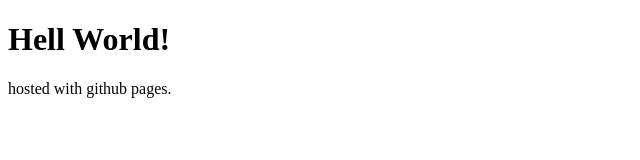
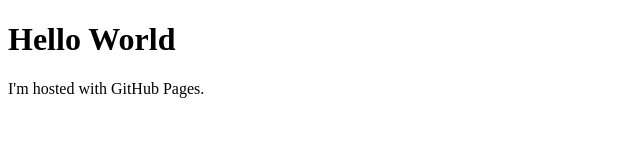
Before and after one commit to isusin/isusin.github.io, a plain HTML site: page index.html in a window 1280 px wide. Shown: the whole page, without its empty margins (0-640 px from the left). Drawn offline with Linux system fonts and the light colour scheme.

Commit message:
Update index.html

```diff
--- a/index.html
+++ b/index.html
@@ -1,7 +1,7 @@
 <!DOCTYPE html>
 <html>
 <body>
-<h1>Hell World!</h1>
-<p>hosted with github pages.</p>
+<h1>Hello World</h1>
+<p>I'm hosted with GitHub Pages.</p>
 </body>
 </html>
```
